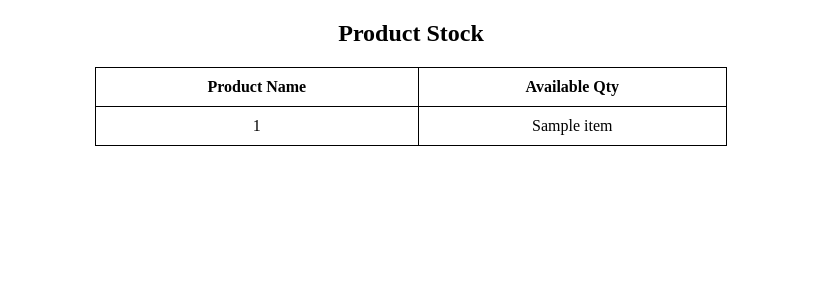
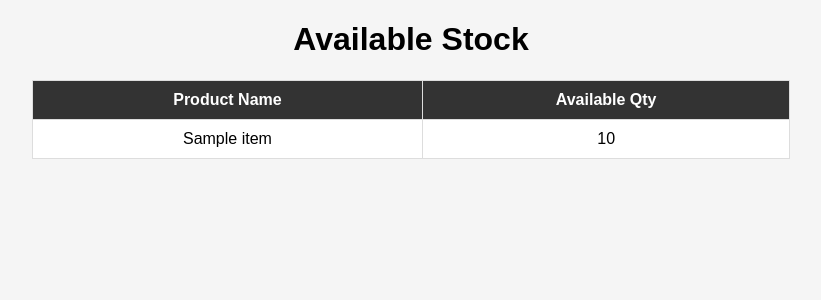
Before and after one commit to amitkumar02177-debug/stock_web, a Flask app: template templates/index.html in a window 1280 px wide. Shown: the top 300 px of the page, without its empty margins (229-1050 px from the left). Run offline with Flask 3, Linux system fonts and the light colour scheme; the template is opened without the code that fills it: most values are stand-ins (such as "Sample title", 1, 10 or a date in 2020).

Commit message:
index.html

```diff
--- a/templates/index.html
+++ b/templates/index.html
@@ -1,36 +1,60 @@
 <!DOCTYPE html>
 <html>
 <head>
+
 <title>Stock List</title>
+
 <style>
+
+body{
+font-family: Arial;
+background:#f5f5f5;
+}
+
 table{
 border-collapse: collapse;
-width:50%;
+width: 60%;
 margin:auto;
+background:white;
 }
+
 th,td{
-border:1px solid black;
+border:1px solid #ddd;
 padding:10px;
 text-align:center;
 }
+
+th{
+background:#333;
+color:white;
+}
+
+h1{
+text-align:center;
+}
+
 </style>
+
 </head>
 
 <body>
 
-<h2 style="text-align:center;">Product Stock</h2>
+<h1>Available Stock</h1>
 
 <table>
+
 <tr>
 <th>Product Name</th>
 <th>Available Qty</th>
 </tr>
 
-{% for item in stock %}
+{% for item in products %}
+
 <tr>
-<td>{{ item[0] }}</td>
-<td>{{ item[1] }}</td>
+<td>{{ item.name }}</td>
+<td>{{ item.qty }}</td>
 </tr>
+
 {% endfor %}
 
 </table>
```
